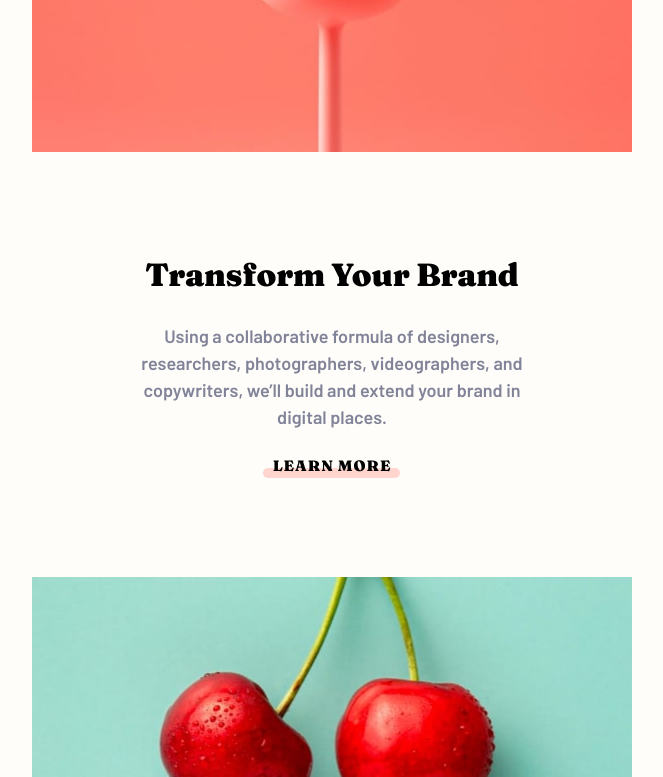
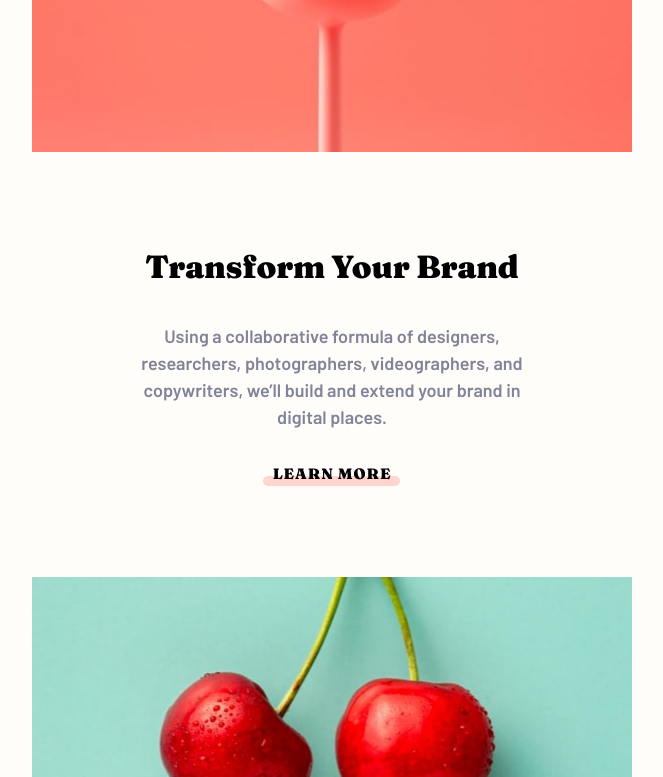
Before and after one commit to OscarRobertRodriguez/sunnyside, a React (Create React App) app: page / in a window 1280 px wide. Shown: the part 2137-2914 px from the top of the page, without its empty margins (308-971 px from the left). Built offline with nearby package versions, Linux system fonts and the light colour scheme.

Commit message:
fixed position of linkedButton component

```diff
--- a/src/components/LinkButton/LinkButton.js
+++ b/src/components/LinkButton/LinkButton.js
@@ -25,7 +25,7 @@ const Wrapper = styled.a`
     font-weight: var(--font-weight-heavy);
     letter-spacing: 1px;
     font-size: 15px;
-    display: block;
+    display: flex;
     position: relative;
     cursor: pointer;
 
--- a/src/components/learnMoreCard/learnMoreCard.js
+++ b/src/components/learnMoreCard/learnMoreCard.js
@@ -12,7 +12,7 @@ function learnMoreCard({ img, direction, children }) {
         "--rightPadding": direction === "row-reverse" ? "53px" : "0px",
       }}
     >
-      <ContentWrapper>{children}</ContentWrapper>
+      <ContentWrapper> <div style={{display: 'flex', flexDirection: 'column', gap: '32px'}}>{children}</div></ContentWrapper>
       <ImgWrapper>
         <img src={img} alt="test" />
       </ImgWrapper>
@@ -38,10 +38,14 @@ const ContentWrapper = styled.div`
   align-items: center;
   justify-content: center;
   text-align: center;
-  flex: 1 1 375px;
-
+  flex: 1 1 445px;
   gap: 24px;
   padding: 64px 24px;
+
+   a {
+
+    align-self: center;
+   }
 
   p {
     color: var(--dark-grayish-blue);
@@ -51,6 +55,8 @@ const ContentWrapper = styled.div`
     flex: 1 1 425px;
     padding-left: 0px;
     padding-right: 0px;
+
+
 
     h2,
     p {
@@ -65,9 +71,15 @@ const ContentWrapper = styled.div`
     gap: 32px;
     text-align: left;
 
+    a {
+      margin-left: 8px;
+      align-self: start;
+    }
+
     h2,
     p {
       width: 445px;
+
     }
   }
 `;
```
